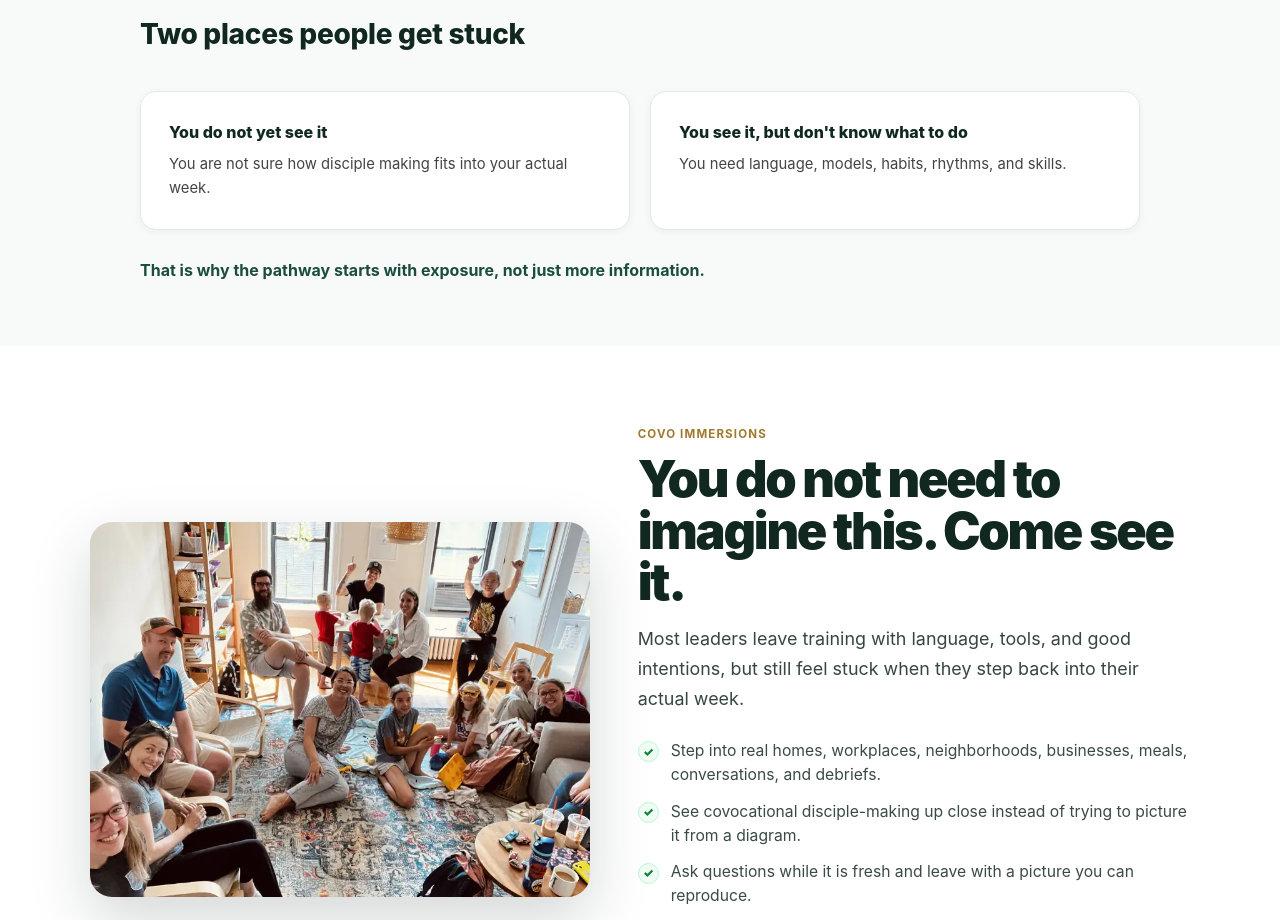
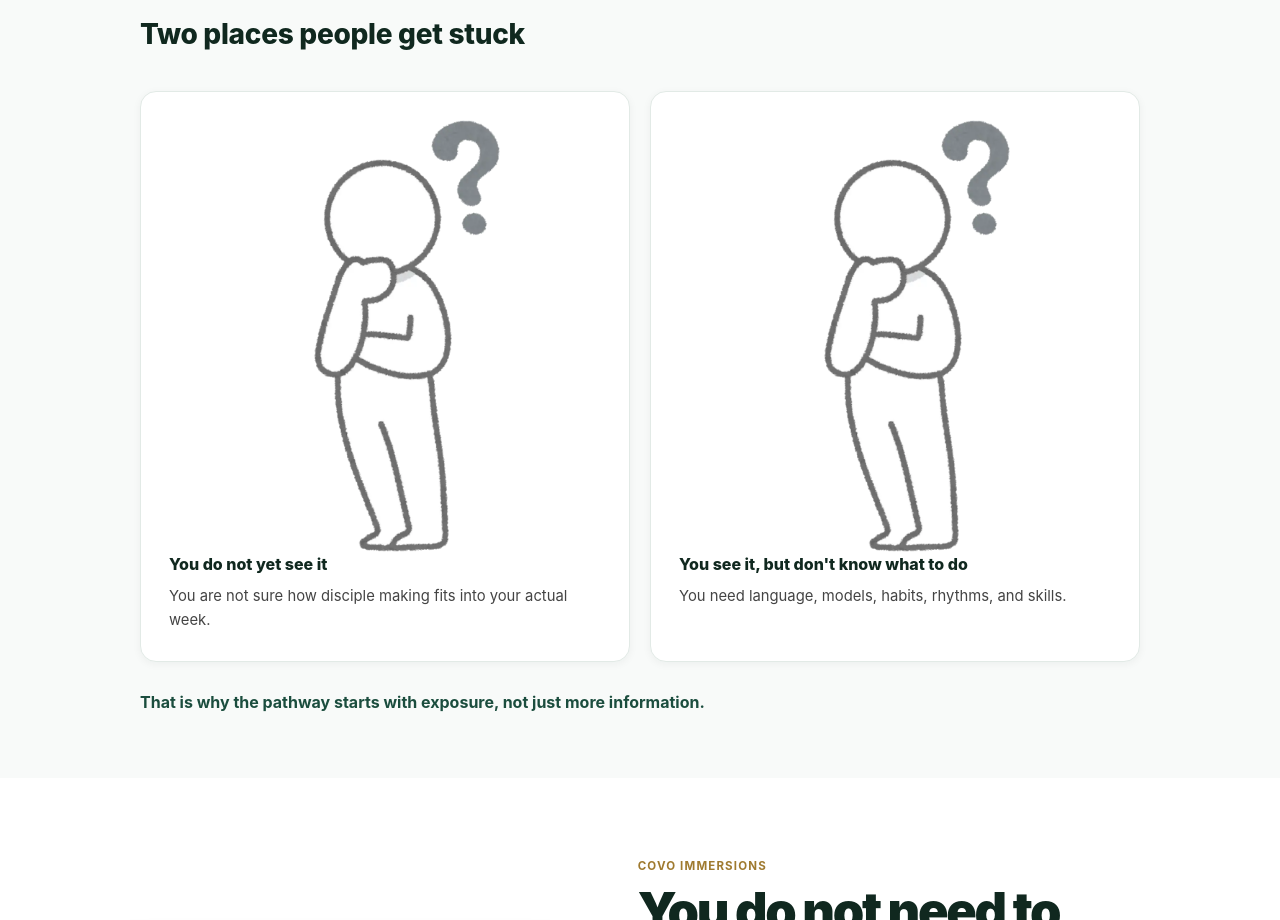
Before and after one commit to Mark-NYC/covo-multipliers, a website: page vision.html in a window 1280 px wide. Shown: the part 1980-2900 px from the top of the page. Drawn offline with Linux system fonts and the light colour scheme.

Commit message:
Update vision.html

```diff
--- a/vision.html
+++ b/vision.html
@@ -760,13 +760,19 @@
 
         <div class="stuck-grid">
             <div class="stuck-card">
+                <img class="stuck-card-img" src="image/confused.webp" alt="" loading="lazy">
+                <div class="stuck-card-copy">
                     <h3 class="stuck-card-title">You do not yet see it</h3>
                     <p class="stuck-card-body">You are not sure how disciple making fits into your actual week.</p>
                 </div>
+            </div>
 
             <div class="stuck-card">
+                <img class="stuck-card-img" src="image/confused.webp" alt="" loading="lazy">
+                <div class="stuck-card-copy">
                     <h3 class="stuck-card-title">You see it, but don't know what to do</h3>
                     <p class="stuck-card-body">You need language, models, habits, rhythms, and skills.</p>
+                </div>
             </div>
         </div>
 
```
Lines whose indentation alone changed are shown as unchanged.
